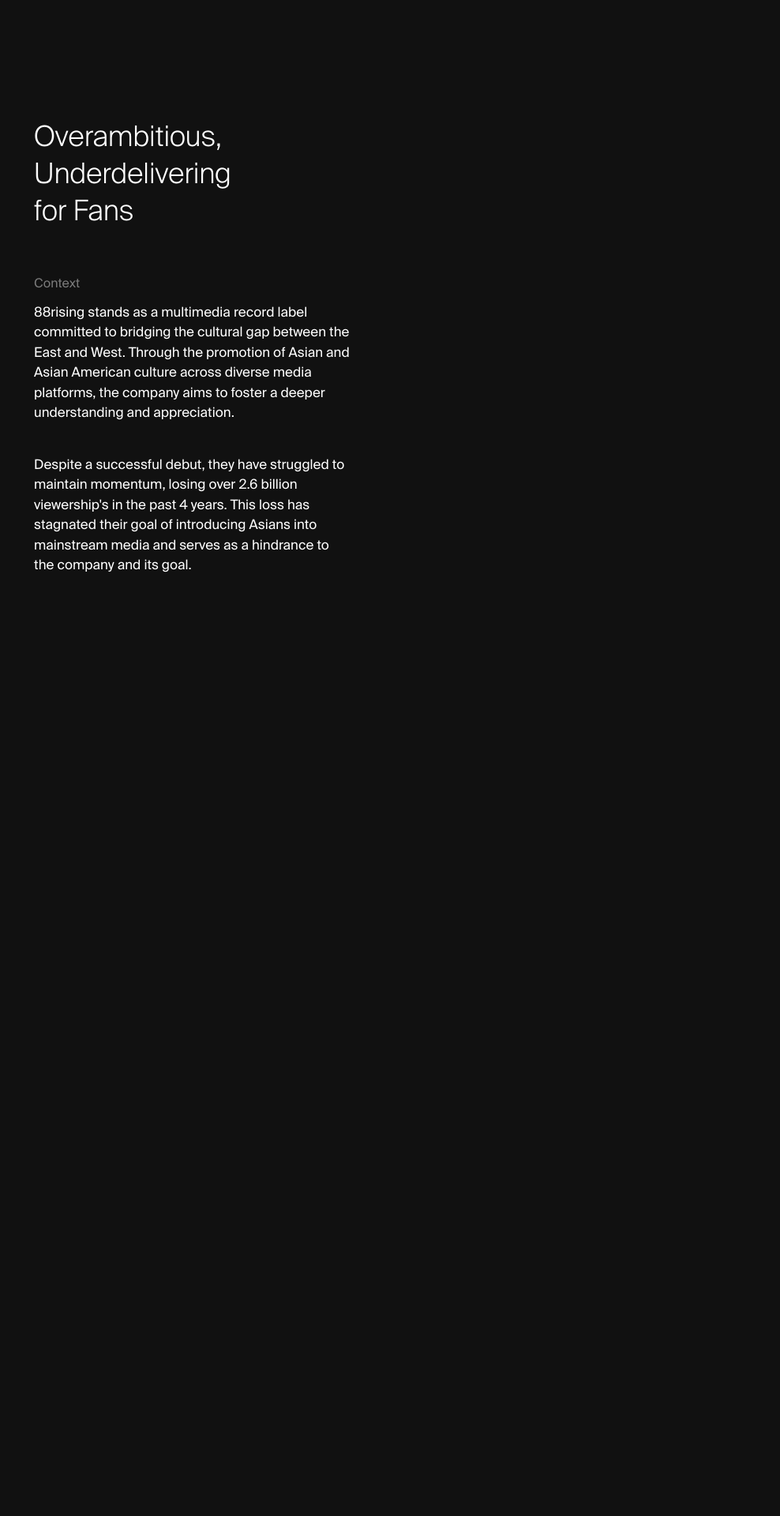
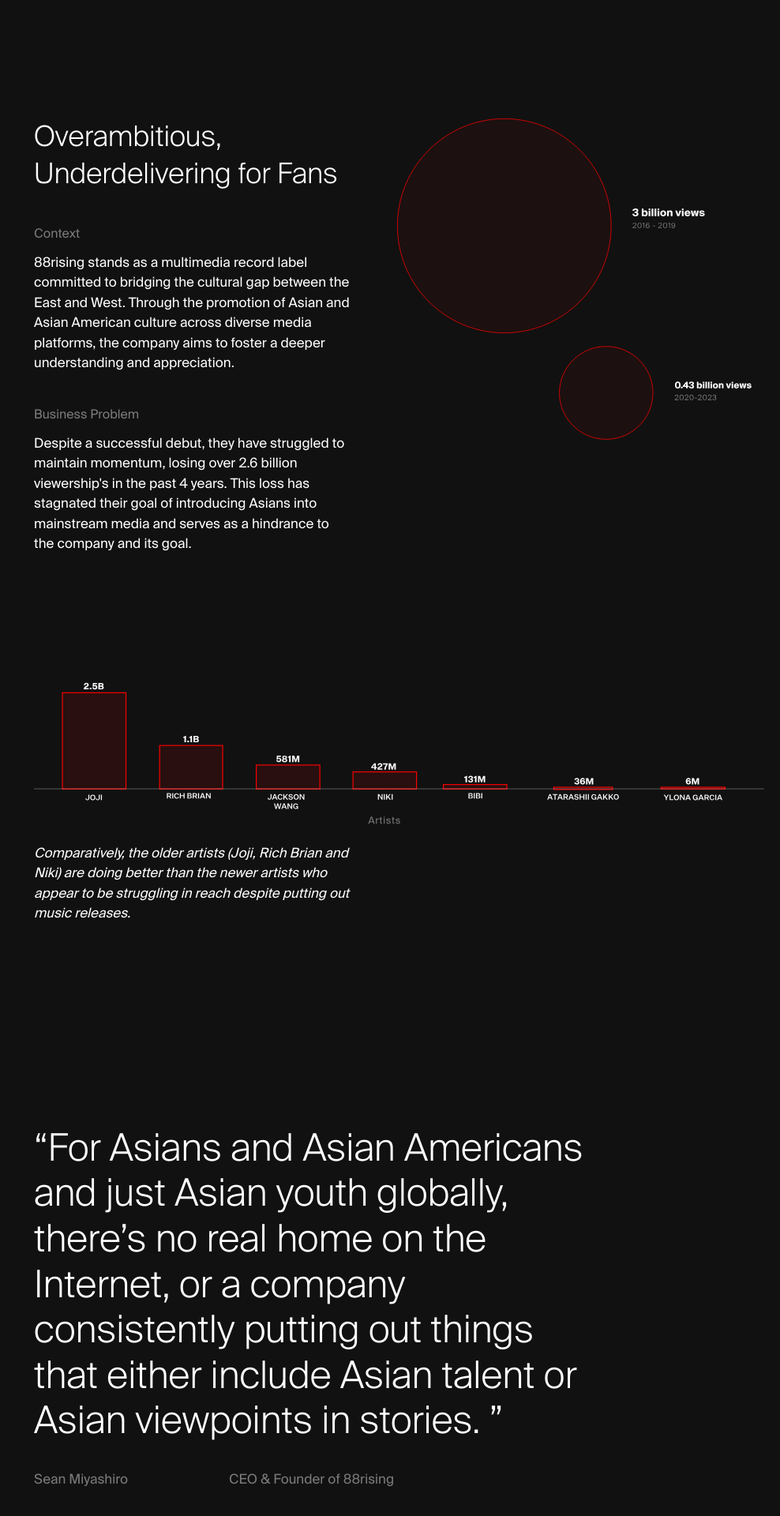
Before and after one commit to Ain3e/SveltekitPortfolio-2025, a SvelteKit app: page /88risingCaseStudy in a window 1280 px wide. Shown: the part 1454-3374 px from the top of the page at 79% size, without its empty margins (292-1280 px from the left). Before the commit the page ends 2263 px from the top, so only its background shows below. Built offline with nearby package versions, Linux system fonts and the light colour scheme.

Commit message:
1/4 Done 88rising

```diff
--- a/src/routes/88risingCaseStudy/+page.svelte
+++ b/src/routes/88risingCaseStudy/+page.svelte
@@ -142,25 +142,72 @@
         </div>
     </section>
 
+    <!--    Problem Space-->
     <section class="mx-5 grid grid-cols-12 gap-x-5 mt-40">
-        <div class="col-start-4 col-span-3">
-            <h2 class="font-light text-36px">Overambitious, Underdelivering for Fans</h2>
+        <div class="col-start-4 col-span-4 row-start-1">
+            <div class="flex flex-col">
+                <div>
+                    <h2 class="font-light text-36px">Overambitious, Underdelivering for Fans</h2>
+                </div>
+                <div>
+                    <div class="mt-10">
+                        <h4 class="text-Gray"> Context </h4>
+                        <p class="font-regular text-17px mt-3">88rising stands as a multimedia record label committed to
+                            bridging the
+                            cultural gap between the East and West. Through the promotion of Asian and Asian American
+                            culture across
+                            diverse media platforms, the company aims to foster a deeper understanding and
+                            appreciation. </p>
+                    </div>
+                    <div class="mt-10">
+
+                        <h4 class="text-Gray"> Business Problem </h4>
+                        <p class="font-regular text-17px mt-3">Despite a successful debut, they have struggled to
+                            maintain momentum,
+                            losing over 2.6 billion viewership's in the past 4 years. This loss has stagnated their goal
+                            of
+                            introducing Asians into mainstream media and serves as a hindrance to the company and its
+                            goal.</p>
+                    </div>
+                </div>
+
+            </div>
+
         </div>
-        <div class="col-start-4 col-span-4 mt-14">
-            <h4 class="text-Gray"> Context </h4>
-            <p class="font-regular text-17px mt-3">88rising stands as a multimedia record label committed to bridging the
-                cultural gap between the East and West. Through the promotion of Asian and Asian American culture across
-                diverse media platforms, the company aims to foster a deeper understanding and appreciation. </p>
+        <div class="col-start-8 col-span-5 ml-10 row-start-1">
+            <img src="/svg/88rising/viewcount.svg"/>
         </div>
 
-        <div class="col-start-4 col-span-4 mt-10">
-            <p class="font-regular text-17px">Despite a successful debut, they have struggled to maintain momentum,
-                losing over 2.6 billion viewership's in the past 4 years. This loss has stagnated their goal of
-                introducing Asians into mainstream media and serves as a hindrance to the company and its goal.</p>
+        <div class="col-start-4 col-span-full mt-40">
+            <img src="/svg/88rising/artistsviewcount.svg"/>
         </div>
+
+        <div class="col-start-4 col-span-4">
+            <p class="font-regular text-17px mt-6 italic">Comparatively, the older artists (Joji, Rich Brian and Niki)
+                are
+                doing better than the newer artists who appear to be struggling in reach despite putting out music
+                releases. </p>
+        </div>
+
+        <div class="col-start-4 col-span-7 mt-64">
+            <h4 class="font-light text-48px leading-h1">“For Asians and Asian Americans and just Asian youth globally,
+                there’s no real home on the Internet, or a company consistently putting out things that either include
+                Asian talent or Asian viewpoints in stories. ” </h4>
+            <div class="flex flex-row gap-x-32 mt-8">
+                <div>
+                    <h4 class="font-regular text-Gray text-17px">Sean Miyashiro</h4>
+                </div>
+                <div>
+                    <h4 class="font-regular text-Gray text-17px">CEO & Founder of 88rising</h4>
+                </div>
+            </div>
+        </div>
+
+
     </section>
 
-    <section class="mx-5 grid grid-cols-12 gap-x-5 mt-10">
+
+    <section class="mx-5 grid grid-cols-12 gap-x-5 ">
 
     </section>
 
```
Also changed, not shown: static/svg/88rising/artistsviewcount.svg (added), static/svg/88rising/viewcount.svg (added).
